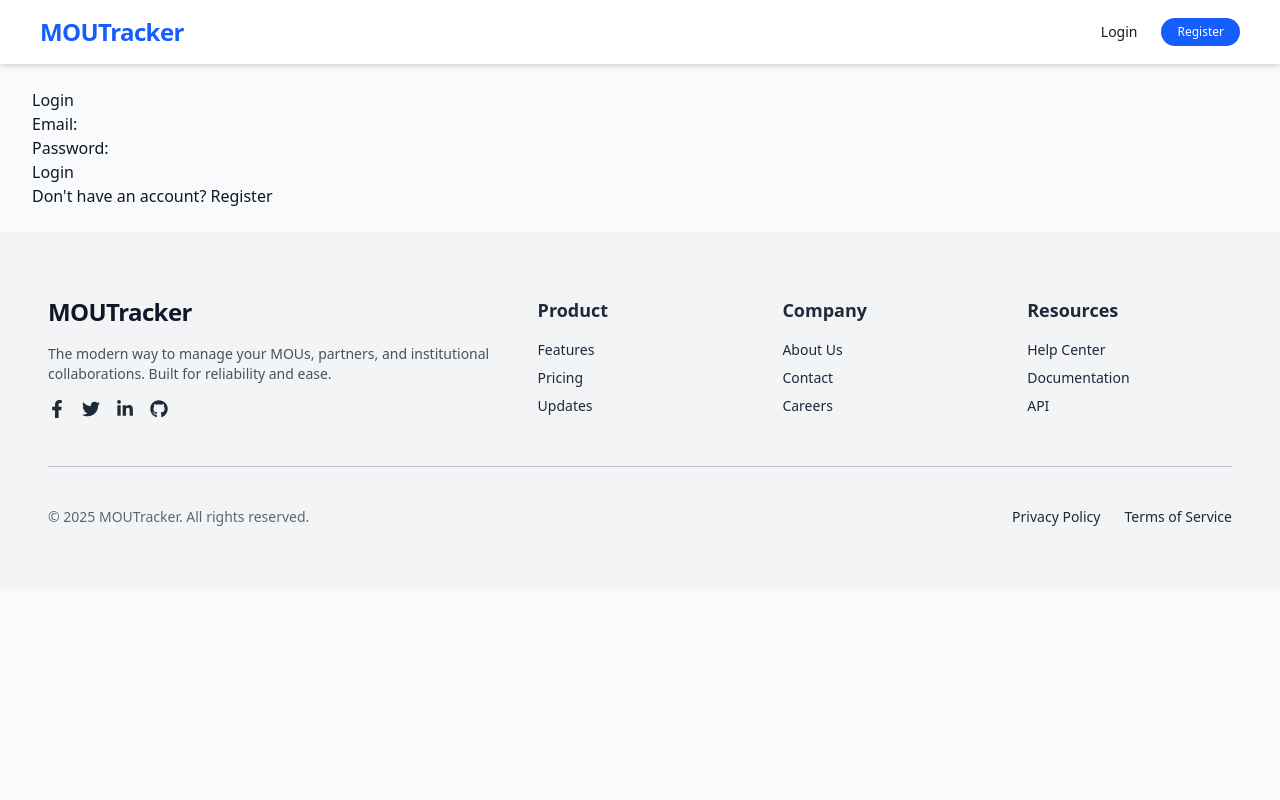
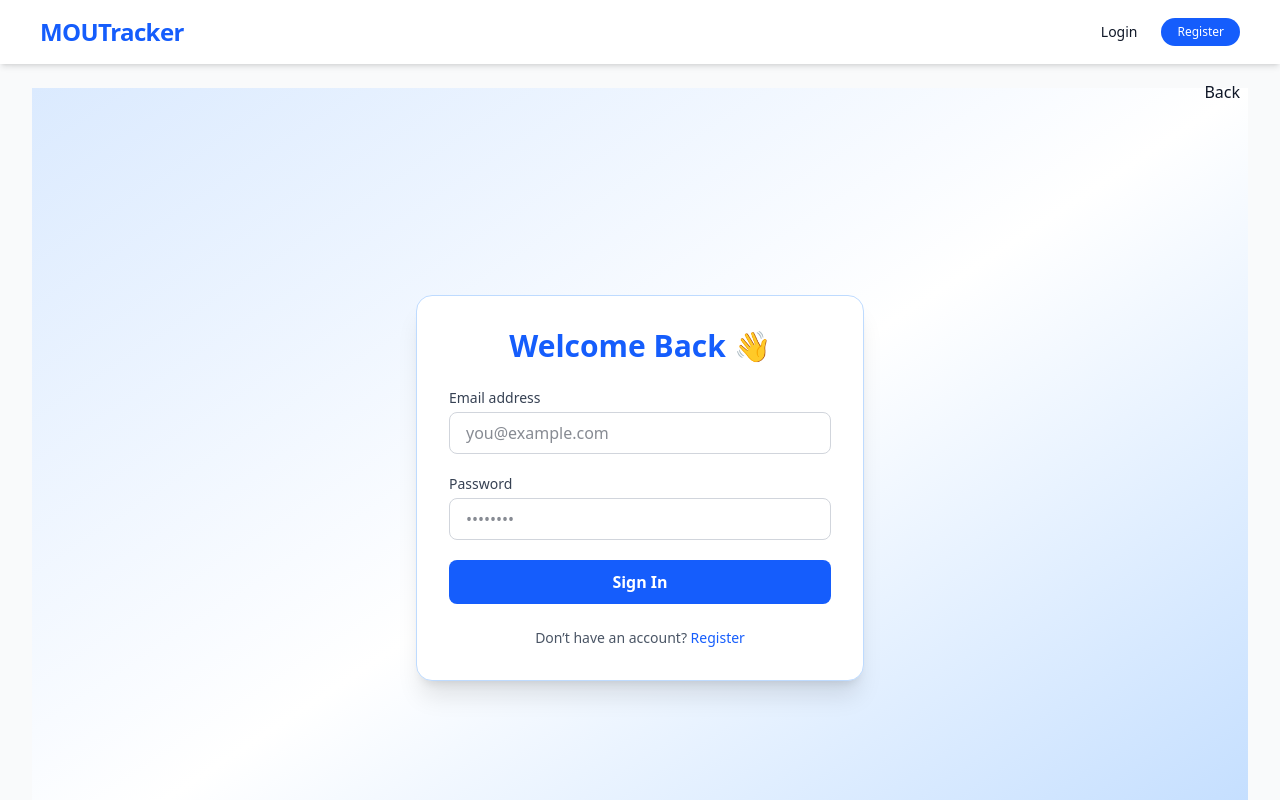
Before and after one commit to JithuMorrison/Axiora, a React (Vite) app: page /login in a window 1280 px wide. Shown: the top 800 px of the page. Built offline with nearby package versions, Linux system fonts and the light colour scheme.

Commit message:
modified login

```diff
--- a/src/components/Auth/login.jsx
+++ b/src/components/Auth/login.jsx
@@ -21,32 +21,47 @@ const Login = ({ setUser }) => {
   };
 
   return (
-    <div className="auth-container">
-      <h2>Login</h2>
-      <form onSubmit={handleSubmit}>
-        <div className="form-group">
-          <label>Email:</label>
+    <div className="min-h-screen bg-gradient-to-br from-blue-100 via-white to-blue-200 flex items-center justify-center px-4">
+      <button className='absolute top-20 right-10'>Back</button>
+      <div className="w-full max-w-md bg-white p-8 rounded-2xl shadow-xl border border-blue-200">
+        <h2 className="text-3xl font-bold text-center text-blue-600 mb-6">Welcome Back 👋</h2>
+        <form onSubmit={handleSubmit} className="space-y-5">
+          <div>
+            <label className="block mb-1 text-sm font-medium text-gray-700">Email address</label>
             <input
               type="email"
               value={email}
               onChange={(e) => setEmail(e.target.value)}
               required
+              className="w-full px-4 py-2 border border-gray-300 rounded-lg focus:outline-none focus:ring-2 focus:ring-blue-500"
+              placeholder="you@example.com"
             />
           </div>
-        <div className="form-group">
-          <label>Password:</label>
+          <div>
+            <label className="block mb-1 text-sm font-medium text-gray-700">Password</label>
             <input
               type="password"
               value={password}
               onChange={(e) => setPassword(e.target.value)}
               required
+              className="w-full px-4 py-2 border border-gray-300 rounded-lg focus:outline-none focus:ring-2 focus:ring-blue-500"
+              placeholder="••••••••"
             />
           </div>
-        <button type="submit">Login</button>
+          <button
+            type="submit"
+            className="w-full bg-blue-600 hover:bg-blue-700 text-white py-2.5 rounded-lg font-semibold transition-all"
+          >
+            Sign In
+          </button>
         </form>
-      <p>
-        Don't have an account? <a href="/register">Register</a>
+        <p className="mt-6 text-center text-sm text-gray-600">
+          Don’t have an account?{' '}
+          <a href="/register" className="text-blue-600 font-medium hover:underline">
+            Register
+          </a>
         </p>
+      </div>
     </div>
   );
 };
--- a/src/components/navbar.jsx
+++ b/src/components/navbar.jsx
@@ -7,7 +7,7 @@ const Navbar = ({ user, setUser }) => {
 
   const handleLogout = () => {
     setUser(null);
-    navigate("/login");
+    navigate("/");
   };
 
   return (
```
Lines whose indentation alone changed are shown as unchanged.
